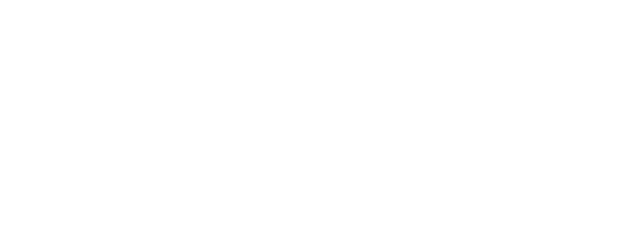
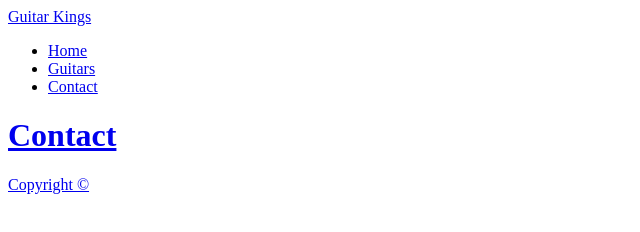
Before and after one commit to Noroff-FEU-Assignments/cross-course-project-Pockitt, a plain HTML site: page Contact.html in a window 1280 px wide. Shown: the whole page, without its empty margins (0-640 px from the left). Drawn offline with Linux system fonts and the light colour scheme.

Commit message:
added h1s

```diff
--- a/Contact.html
+++ b/Contact.html
@@ -3,4 +3,18 @@
     <head>
         <title>Contact Us</title>
     </head>
+    <header>
+        <a href="index.html">Guitar Kings</a>
+        <nav>
+        <ul>
+          <li><a href="index.html">Home</li>
+          <li><a href="guitars.html">Guitars</li>
+          <li><a href="contact.html">Contact</li>
+        </ul>
+      </nav>
+      </header>
+      <body>
+        <h1>Contact</h1>
+        <p>Copyright ©</p>
+      </body>
 </html>
```
Also changed, not shown: Guitars.html (+14 -0 lines).
